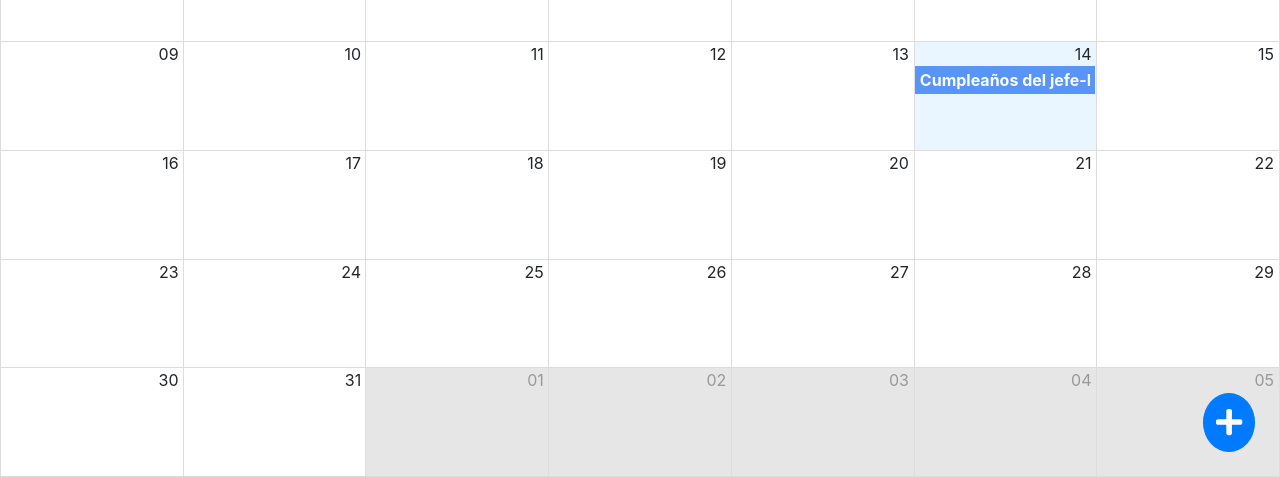
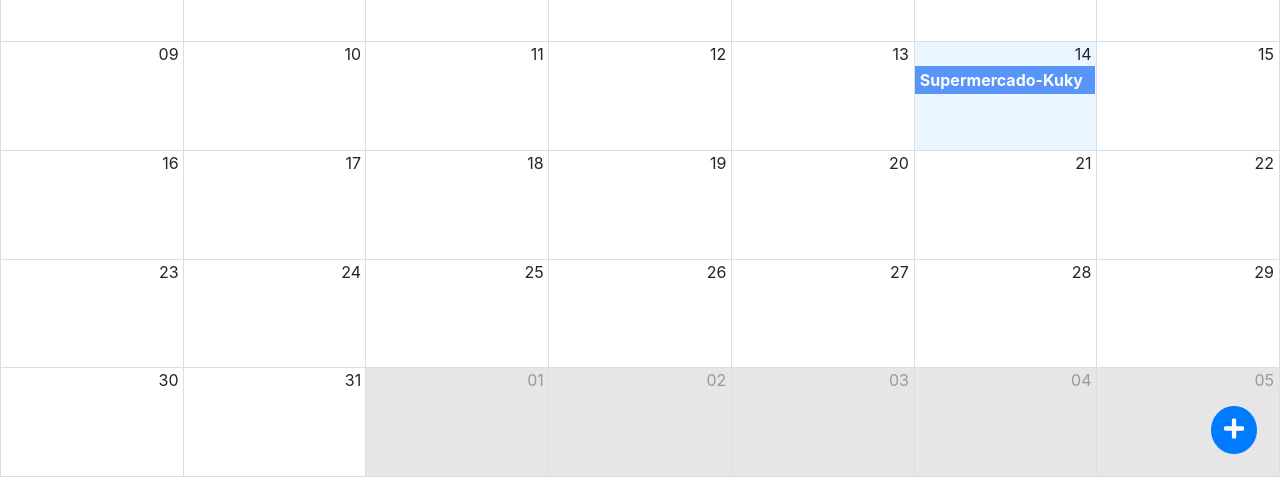
Before and after one commit to ivancontre/calendar-app, a React (Create React App) app: page / in a window 1280 px wide. Shown: the part 323-800 px from the top of the page. Built offline with nearby package versions, Linux system fonts and the light colour scheme.

Commit message:
ADD: Se agrega update y add de evento

```diff
--- a/src/components/calendar/CalendarModal.tsx
+++ b/src/components/calendar/CalendarModal.tsx
@@ -12,7 +12,8 @@ import { RootState } from '../../store';
 import { useSelector, useDispatch } from 'react-redux';
 import { closeModal } from '../../store/modal/actions';
 import { CalendarEv } from '../../store/calendar/types';
-import { addNew } from '../../store/calendar/actions';
+import { addNew, clearActive, update } from '../../store/calendar/actions';
+import { useEffect } from 'react';
 
 const customStyles = {
     content: {
@@ -47,9 +48,28 @@ export const CalendarModal: React.FC = () => {
 
     const { title, notes, start, endDate } = formValues;
 
-    const { modal } = useSelector((state: RootState) => state);
+    const { modal, calendar } = useSelector((state: RootState) => state);
+
+    const { activeEvent } = calendar;
 
     const dispatch = useDispatch();
+
+    useEffect(() => {
+        if ( activeEvent ) {
+            const item = {
+                ...activeEvent,
+                start: moment(activeEvent.start),
+                endDate: moment(activeEvent.endDate)
+            };
+            console.log(initValuesForm)
+            console.log(item)
+            setFormValues(item);
+            console.log(formValues)
+        } else {
+            setFormValues( initValuesForm );
+        }
+
+    }, [activeEvent, setFormValues]);
 
     const handleInputChange = (event: FormEvent<HTMLInputElement> | FormEvent<HTMLTextAreaElement>): void => {
         const target = event.target as HTMLTextAreaElement | HTMLTextAreaElement;
@@ -61,9 +81,11 @@ export const CalendarModal: React.FC = () => {
     };
 
     const close = (): void => {
-        setFormValues(initValuesForm);
+
         dispatch(closeModal());
 
+        setFormValues(initValuesForm);
+        dispatch(clearActive());
     };
 
     const handleStartDateChange = (event: string | moment.Moment): void => {
@@ -100,8 +122,9 @@ export const CalendarModal: React.FC = () => {
             return;
         }
 
-
+        if (!activeEvent) { // creando un nuevo evento
             const item: CalendarEv = {
+                id: new Date().getTime().toString(),
                 ...formValues,
                 start: formValues.start.toDate(),
                 endDate: formValues.endDate.toDate(),
@@ -113,6 +136,19 @@ export const CalendarModal: React.FC = () => {
 
             dispatch(addNew(item));
 
+        } else { // actualizando un evento
+            const item: CalendarEv = {
+                ...formValues,
+                start: formValues.start.toDate(),
+                endDate: formValues.endDate.toDate(),
+                user: {
+                    _id: '124',
+                    name: 'ivan'
+                }
+            };
+
+            dispatch(update(item));
+        }
 
         setTitleValid(true);
         close();
@@ -132,7 +168,7 @@ export const CalendarModal: React.FC = () => {
             className="modal"
             overlayClassName="modal-fondo"
         >
-            <h1> Nuevo evento </h1>
+            <h1> {activeEvent ? 'Editar evento' : 'Nuevo evento'} </h1>
             <hr />
             <form className="container" onSubmit={ handleSubmitForm } noValidate>
 
@@ -145,7 +181,7 @@ export const CalendarModal: React.FC = () => {
                     /> */}
                     <Datetime
                         onChange={ handleStartDateChange }
-                        value={ dateStart }
+                        value={ start }
                         //isValidDate={ validationDateStart }
                     />
                 </div>
@@ -160,7 +196,7 @@ export const CalendarModal: React.FC = () => {
                     /> */}
                     <Datetime
                         onChange={ handleEndDateChange }
-                        value={ dateEnd }
+                        value={ endDate }
                         isValidDate={ validationDateEnd }
 
                     />
--- a/src/components/calendar/CalendarScreen.tsx
+++ b/src/components/calendar/CalendarScreen.tsx
@@ -1,5 +1,5 @@
 import React, { useState } from 'react';
-import { Calendar, momentLocalizer  } from 'react-big-calendar';
+import { Calendar, momentLocalizer, EventPropGetter  } from 'react-big-calendar';
 import moment from 'moment';
 
 import 'react-big-calendar/lib/css/react-big-calendar.css';
@@ -35,7 +35,6 @@ export const CalendarScreen: React.FC = () => {
 
     const onSelectEvent = (event: CalendarEv): void => {
         dispatch(setActive(event));
-
     };
 
     const onViewChange = (view: View): void => {
@@ -43,8 +42,8 @@ export const CalendarScreen: React.FC = () => {
         localStorage.setItem('lastView', view);
     };
 
-    const eventStyleGetter = (event: CalendarEv, start: stringOrDate, end: stringOrDate, isSelected: boolean): Object => {
-        const style: Object = {
+    const eventStyleGetter = (event: CalendarEv, start: stringOrDate, end: stringOrDate, isSelected: boolean): React.HTMLAttributes<HTMLDivElement> => {
+        const style = {
             backgroundColor: '#367CF7',
             borderRadius: '0px',
             opacity: 0.8,
--- a/src/components/ui/AddNewFab.tsx
+++ b/src/components/ui/AddNewFab.tsx
@@ -3,6 +3,7 @@ import { FontAwesomeIcon } from '@fortawesome/react-fontawesome';
 import { faPlus } from '@fortawesome/free-solid-svg-icons';
 import { useDispatch } from 'react-redux';
 import { openModal } from '../../store/modal/actions';
+import { clearActive } from '../../store/calendar/actions';
 
 export const AddNewFab: React.FC = () => {
 
@@ -10,6 +11,7 @@ export const AddNewFab: React.FC = () => {
 
     const handleNewEvent = (): void => {
         dispatch(openModal());
+        dispatch(clearActive());
     };
 
     return (
--- a/src/store/calendar/actions.ts
+++ b/src/store/calendar/actions.ts
@@ -1,4 +1,4 @@
-import { calendarAddNew, CalendarAddNewAction, CalendarEv, calendarSetActive, CalendarSetActiveAction } from './types';
+import { calendarAddNew, CalendarAddNewAction, calendarClearActive, CalendarClearActiveAction, CalendarEv, calendarSetActive, CalendarSetActiveAction, calendarUpdate, CalendarUpdateAction } from './types';
 
 
 export const addNew = (calendarEv: CalendarEv): CalendarAddNewAction => {
@@ -14,3 +14,16 @@ export const setActive = (calendarEv: CalendarEv): CalendarSetActiveAction => {
         payload: calendarEv
     }
 };
+
+export const clearActive = (): CalendarClearActiveAction => {
+    return {
+        type: calendarClearActive
+    }
+};
+
+export const update = (calendarEv: CalendarEv): CalendarUpdateAction => {
+    return {
+        type: calendarUpdate,
+        payload: calendarEv
+    }
+};
--- a/src/store/calendar/reducers.ts
+++ b/src/store/calendar/reducers.ts
@@ -1,9 +1,10 @@
 import moment from 'moment';
-import { CalendarActionTypes, calendarAddNew, CalendarEv, calendarSetActive} from "./types";
+import { CalendarActionTypes, calendarAddNew, calendarClearActive, CalendarEv, calendarSetActive, calendarUpdate} from "./types";
 
 
 const events: CalendarEv[] = [{
-    title: 'Cumpleaños del jefe',
+    id: new Date().getTime().toString(),
+    title: 'Supermercado',
     start: moment().toDate(),
     endDate: moment().add(2, 'hours').toDate(),
     user: {
@@ -25,12 +26,26 @@ export const calendarReducer = (state = initialState, action: CalendarActionType
             return {
                 ...state,
                 events: [action.payload, ...state.events]
-            }
+            };
 
         case calendarSetActive:
             return {
                 ...state,
                 activeEvent: action.payload
+            };
+
+        case calendarClearActive:
+            return {
+                ...state,
+                activeEvent: null
+            };
+
+        case calendarUpdate:
+            return {
+                ...state,
+                events: state.events.map(
+                    (e: CalendarEv) => (e.id === action.payload.id) ? action.payload : e
+                )
             }
         default:
             return state;
--- a/src/store/calendar/types.ts
+++ b/src/store/calendar/types.ts
@@ -1,5 +1,7 @@
 export const calendarAddNew = '[calendar] Add new';
 export const calendarSetActive = '[calendar] Set active';
+export const calendarClearActive = '[calendar] Clear active';
+export const calendarUpdate = '[calendar] Update';
 
 interface CalendarUser {
     _id: string;
@@ -30,4 +32,13 @@ export interface CalendarSetActiveAction {
     payload: CalendarEv
 };
 
-export type CalendarActionTypes = CalendarAddNewAction | CalendarSetActiveAction;
+export interface CalendarClearActiveAction {
+    type: typeof calendarClearActive
+};
+
+export interface CalendarUpdateAction {
+    type: typeof calendarUpdate,
+    payload: CalendarEv
+};
+
+export type CalendarActionTypes = CalendarAddNewAction | CalendarSetActiveAction | CalendarClearActiveAction | CalendarUpdateAction;
--- a/src/styles.css
+++ b/src/styles.css
@@ -67,9 +67,9 @@ html, body {
 /* AddNewFab*/
 
 .fab {
-    border-radius: 100%;
-    bottom: 25px;
-    font-size: 30px;
+    border-radius: 50%;
+    bottom: 23px;
+    font-size: 23px;
     position: fixed;
-    right: 25px;
+    right: 23px;
 }
```
Lines whose indentation alone changed are shown as unchanged.
